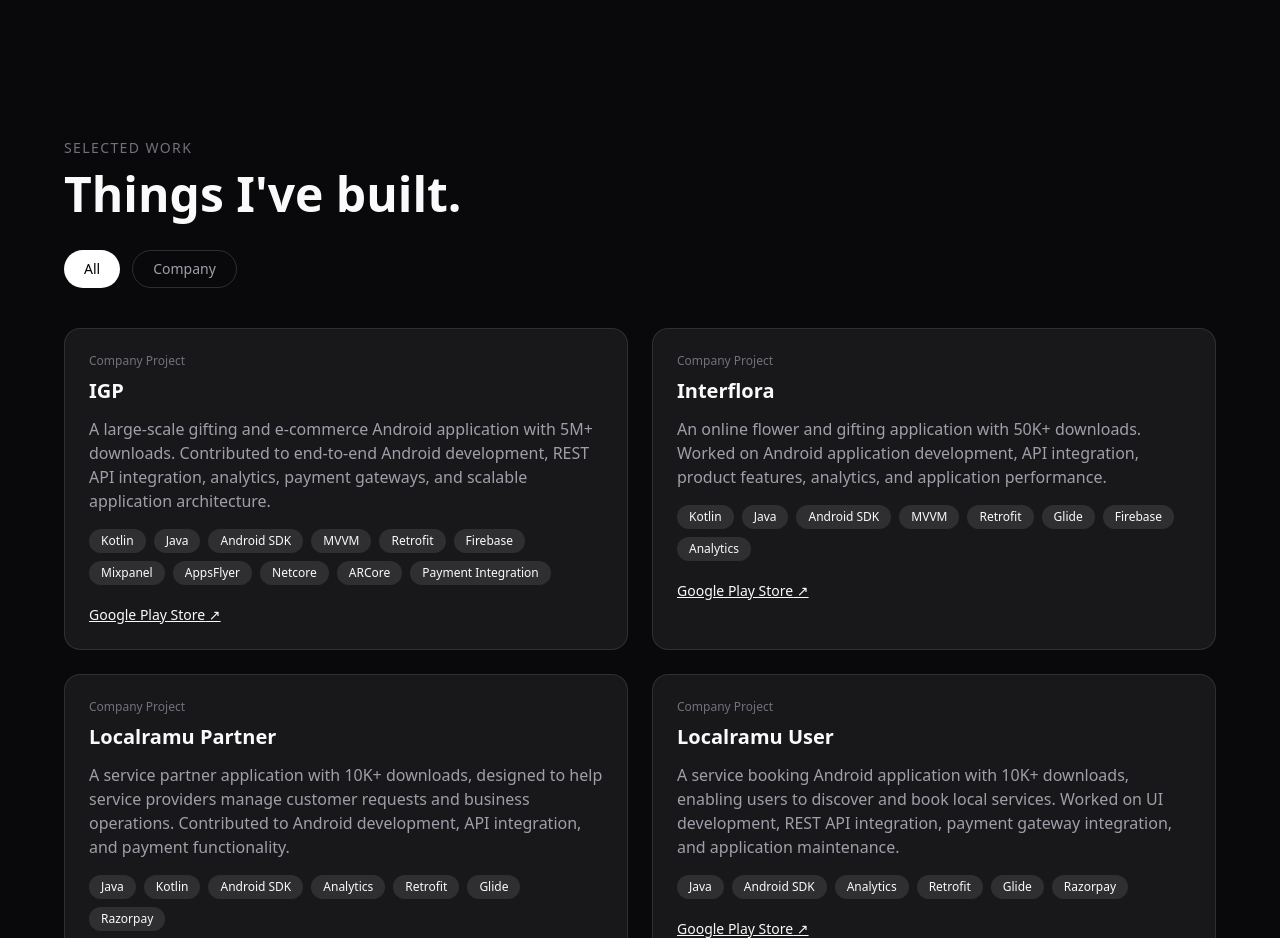
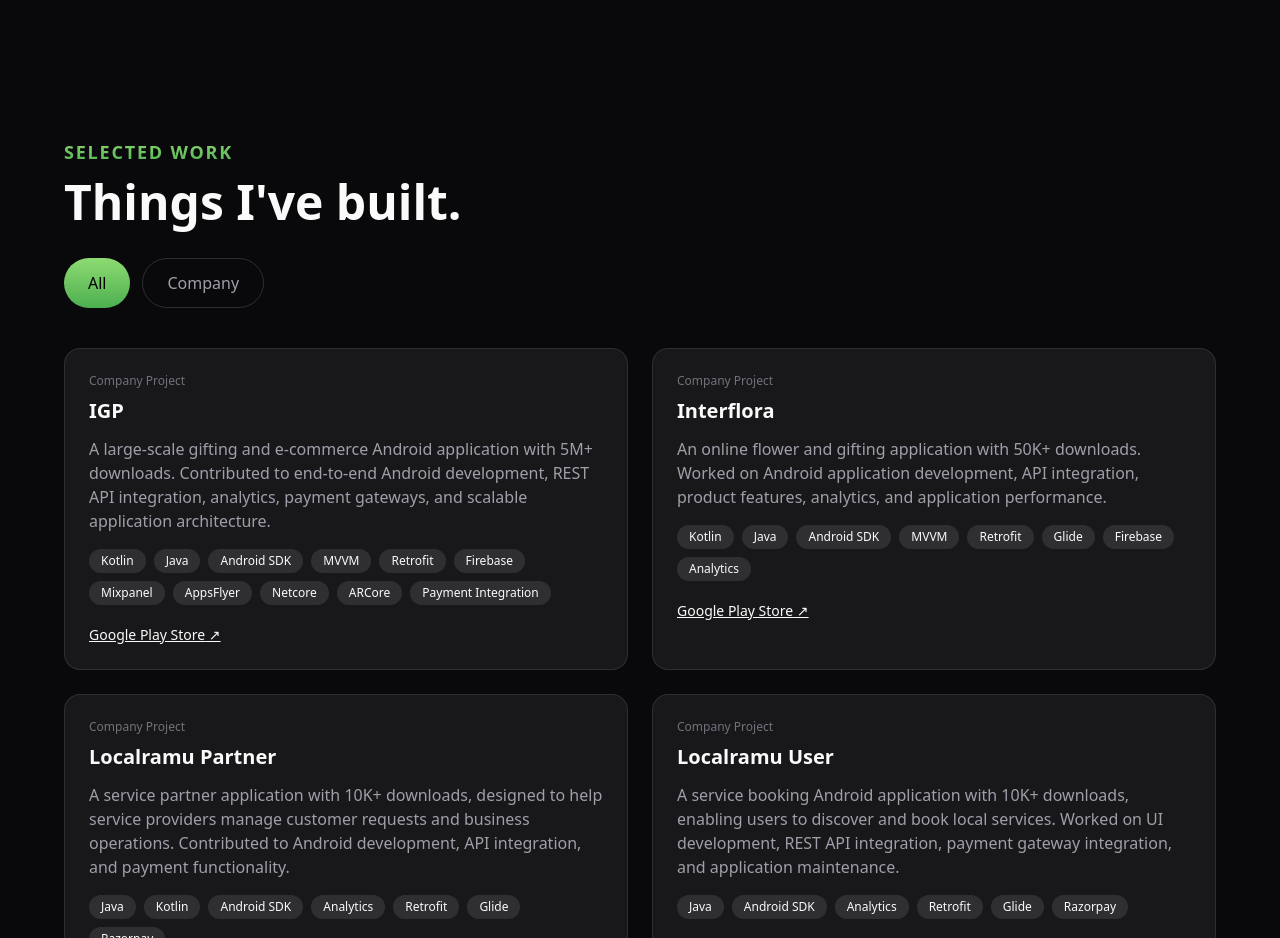
Before and after one commit to adityanischal217/aditya-portfolio, a Next.js app: page / in a window 1280 px wide. Shown: the part 2260-3198 px from the top of the page. Built offline with nearby package versions, Linux system fonts and the light colour scheme.

Commit message:
scroll changes

```diff
--- a/components/Projects.tsx
+++ b/components/Projects.tsx
@@ -12,7 +12,9 @@ export default function Projects() {
   return (
     <section id="projects" className="px-6 py-24">
       <div className="mx-auto max-w-6xl">
-        <p className="text-sm uppercase tracking-widest text-zinc-500">Selected Work</p>
+        <p className="bg-gradient-to-b from-[#8DDB72] to-[#4CAF50] bg-clip-text text-base font-extrabold uppercase tracking-widest text-transparent md:text-lg">
+          Selected Work
+        </p>
         <h2 className="mt-3 text-3xl font-bold md:text-5xl">Things I&apos;ve built.</h2>
 
         <div className="mt-8 flex gap-3">
@@ -20,8 +22,10 @@ export default function Projects() {
             <button
               key={f}
               onClick={() => setActive(f)}
-              className={`rounded-full px-5 py-2 text-sm ${
-                active === f ? "bg-white text-black" : "border border-white/15 text-zinc-400"
+              className={`rounded-full px-6 py-3 font-medium transition ${
+                active === f
+                  ? "bg-gradient-to-b from-[#8DDB72] to-[#4CAF50] text-black hover:shadow-[0_0_25px_rgba(108,198,86,0.55)]"
+                  : "border border-white/15 text-zinc-400 hover:border-[#6CC656] hover:text-[#8DDB72]"
               }`}
             >
               {f}
```
